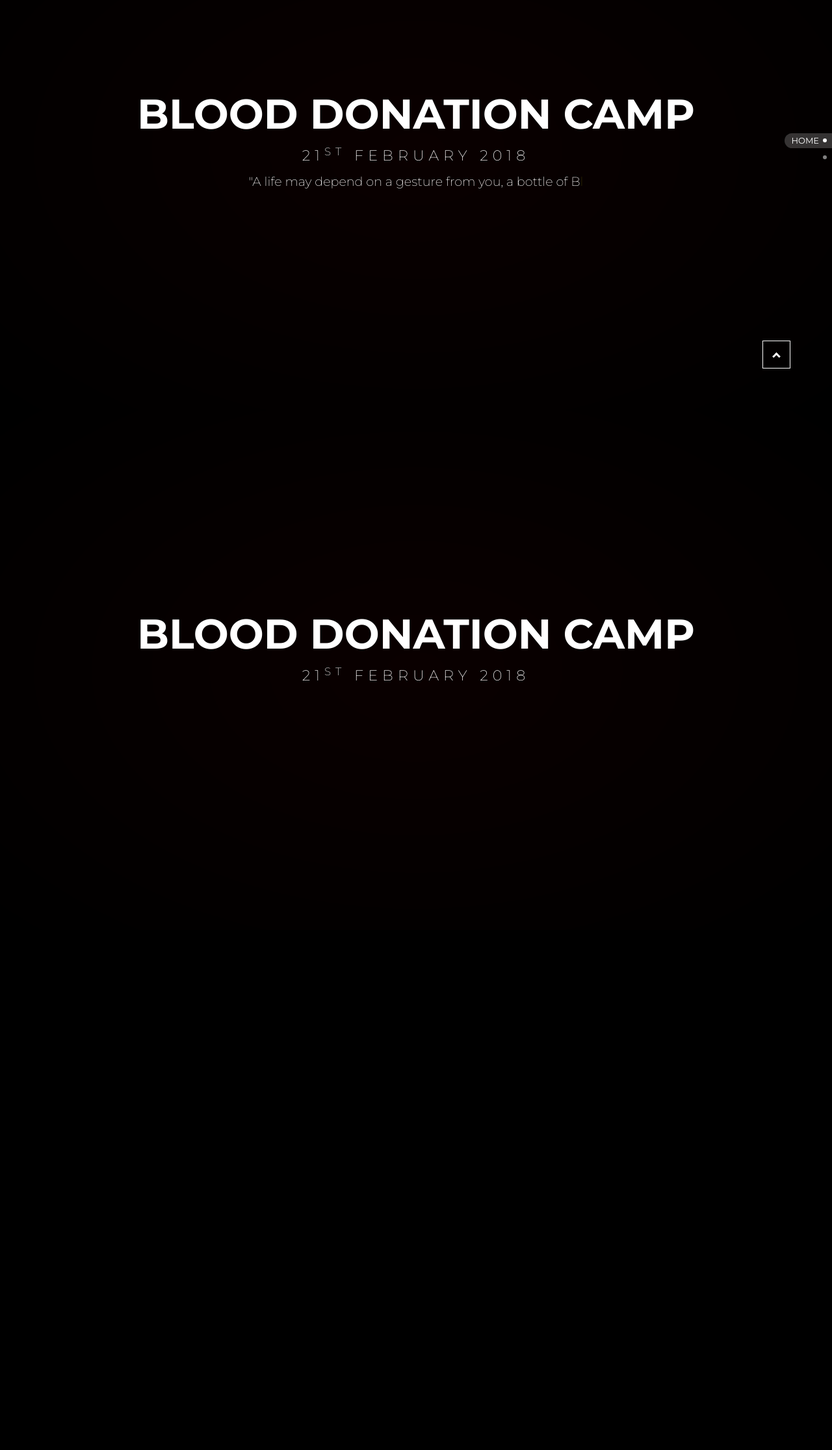
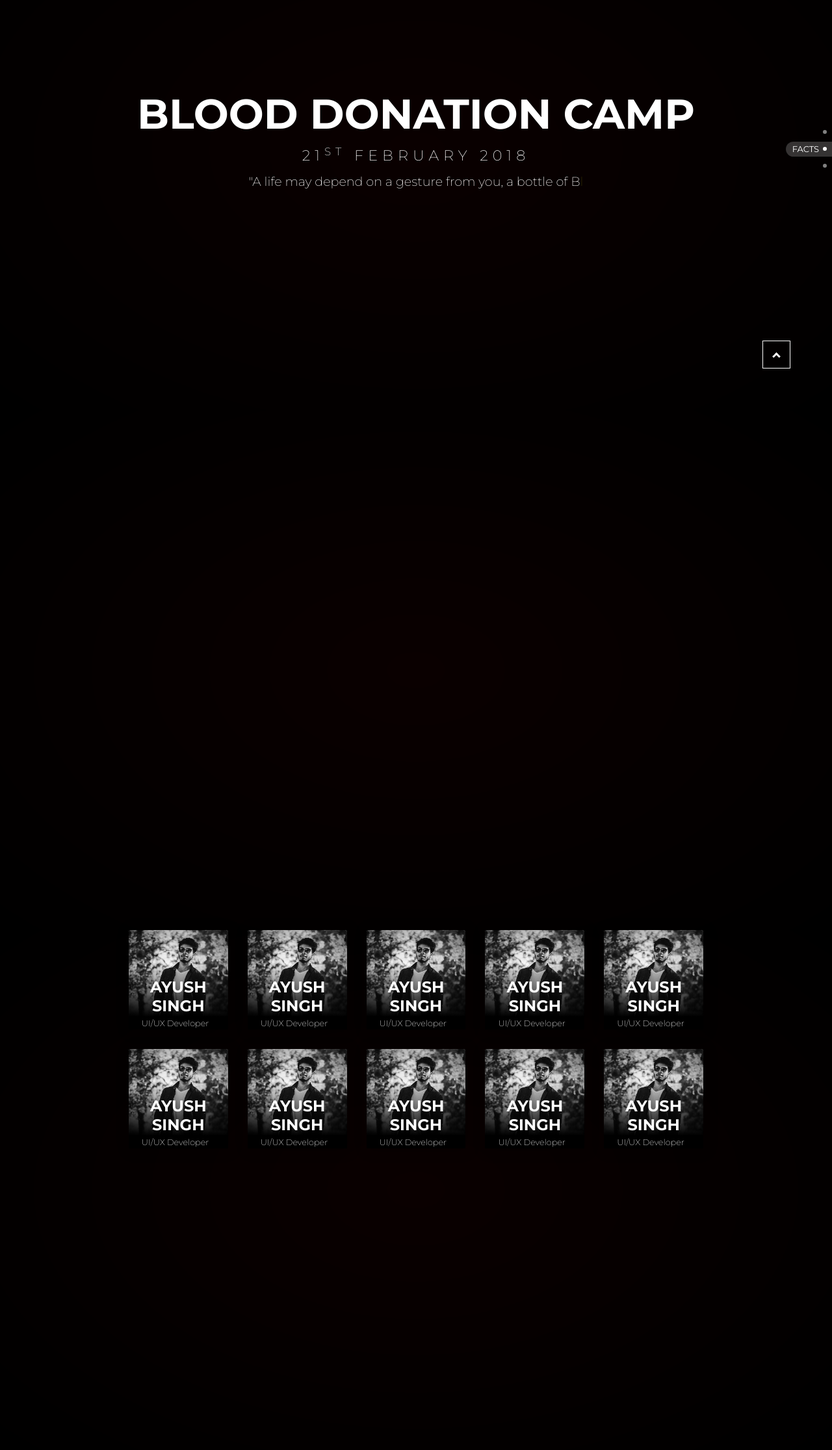
Before and after one commit to ayush013/Blood-Donation, a PHP site: page / in a window 1280 px wide. Shown: the part 169-2400 px from the top of the page at 65% size. Before the commit the page ends 1217 px from the top, so only its background shows below. Run offline with PHP 8.4, Linux system fonts and the light colour scheme.

Commit message:
added team prototype

```diff
--- a/css/styles.css
+++ b/css/styles.css
@@ -21,6 +21,7 @@ body {
 .navbar {
 	padding: 5vh 5vw;
 	background: linear-gradient(to bottom, rgba(0,0,0,1) 10%, rgba(0,0,0,0) 100%);
+	padding-bottom: 0;
 }
 
 #landingtitle {
@@ -58,7 +59,7 @@ body {
     height: 43px;
     width: 43px;
     background-color: rgba(0,0,0,0);
-    z-index: 10;
+    z-index: 1050;
     cursor: pointer;
 }
 
@@ -107,3 +108,50 @@ body::-webkit-scrollbar
 body::-webkit-scrollbar-thumb {
     background-color: #2d0000;
 }
+
+.card {
+	box-shadow:2px 2px 20px rgba(0,0,0,0.3);
+	border:none;
+	margin-bottom:30px;
+}
+
+
+.card-img-overlay {
+	top: unset;
+    color: #fff;
+    background: linear-gradient(to bottom, rgba(0,0,0, 0) 0%, rgba(0,0,0,1) 80%);
+    padding-bottom: 0;
+}
+
+.card-text {
+	font-weight: 200;
+	cursor: default;
+	font-size: 0.8rem;
+}
+
+.card-title {
+	cursor: default;
+	margin: 0;
+	text-align: center;
+}
+
+.team {
+	height: 100vh;
+}
+
+.card hr {
+	border-top: 2px solid rgb(255, 255, 255);
+    color: white;
+    margin: 0;
+    width: 0;
+}
+
+.card:hover hr {
+	width: 100%;
+	transition: all 0.5s ease-in-out;
+}
+
+.card:hover {
+	opacity: 0.8;
+	transition: all 0.5s ease-in-out;
+}
--- a/index.html
+++ b/index.html
@@ -26,7 +26,7 @@
     right: 0;
     bottom: 0;
     background: radial-gradient(ellipse at center, rgba(38,0,0,1) 0%, rgba(0,0,0,1) 100%);
-    z-index: 1000;
+    z-index: 10000;
   }
 
   #presvg {
@@ -65,7 +65,7 @@
   <div id="presvg">
     <svg class="heart" xmlns="http://www.w3.org/2000/svg" viewBox="0 0 512 612">
     <style type="text/css">
-      .st0{enable-background:new    ;}
+      .st0{enable-background:new;}
       .st1{fill:#FCFCFC;}
     </style>
     <path class="heart_path"  d="M401.8,67.8c-18.7-19.1-43.7-29.6-70.4-29.6c-26.3,0-51,10.2-69.6,28.8l-9.6,9.6l-9.6-9.6C224,48.4,199.3,38.2,173,38.2
@@ -120,6 +120,9 @@
   </div>
 </div>
 
+<div id="section-scroller-button">
+  <i class="caret"></i>
+</div>
 
 <!-- Navigation -->
 <nav class="navbar navbar-expand-lg fixed-top navbar-dark">
@@ -129,12 +132,8 @@
 
 </nav>
 
-<div id="section-scroller-button">
-  <i class="caret"></i>
-</div>
 
-
-<div class="section-scroll scrollable-section landing" data-section-title="Home">
+<div class="section-scroll scrollable-section landing container-fluid" data-section-title="Home">
 
   <span id="landingtitle">Blood Donation Camp</span>
   <span id="landingdate">21<sup>st</sup> FEBRUARY 2018</span>
@@ -143,13 +142,134 @@
 
 </div>
 
-<div class="section-scroll scrollable-section facts" data-section-title="Facts">
-  <span id="landingtitle">Blood Donation Camp</span>
-  <span id="landingdate">21<sup>st</sup> FEBRUARY 2018</span>
-  <span id="landingquotes"></span>
+<div class="section-scroll scrollable-section facts container-fluid" data-section-title="Facts">
+
 
 </div>
 
+<div class="section-scroll scrollable-section team container-fluid" data-section-title="Team">
+
+  <div class="row">
+        <div class="col"></div>
+
+        <div class="col">
+          <div class="card ">
+          <img class="card-img-top" src="./assets/team.jpg" alt="Card image cap">
+          <div class="card-img-overlay">
+            <h4 class="card-title"><strong>AYUSH SINGH</strong></h4>
+            <hr>
+            <p class="card-text">UI/UX Developer</p>
+          </div>
+        </div>
+        </div>
+
+        <div class="col">
+          <div class="card ">
+          <img class="card-img-top" src="./assets/team.jpg" alt="Card image cap">
+          <div class="card-img-overlay">
+            <h4 class="card-title"><strong>AYUSH SINGH</strong></h4>
+            <hr>
+            <p class="card-text">UI/UX Developer</p>
+          </div>
+        </div>
+        </div>
+
+        <div class="col">
+          <div class="card ">
+          <img class="card-img-top" src="./assets/team.jpg" alt="Card image cap">
+          <div class="card-img-overlay">
+            <h4 class="card-title"><strong>AYUSH SINGH</strong></h4>
+            <hr>
+            <p class="card-text">UI/UX Developer</p>
+          </div>
+        </div>
+        </div>
+
+        <div class="col">
+          <div class="card ">
+          <img class="card-img-top" src="./assets/team.jpg" alt="Card image cap">
+          <div class="card-img-overlay">
+            <h4 class="card-title"><strong>AYUSH SINGH</strong></h4>
+            <hr>
+            <p class="card-text">UI/UX Developer</p>
+          </div>
+        </div>
+        </div>
+
+        <div class="col">
+          <div class="card ">
+          <img class="card-img-top" src="./assets/team.jpg" alt="Card image cap">
+          <div class="card-img-overlay">
+            <h4 class="card-title"><strong>AYUSH SINGH</strong></h4>
+            <hr>
+            <p class="card-text">UI/UX Developer</p>
+          </div>
+        </div>
+        </div>
+
+        <div class="col"></div>
+  </div>
+
+  <div class="row">
+        <div class="col"></div>
+
+        <div class="col">
+          <div class="card ">
+          <img class="card-img-top" src="./assets/team.jpg" alt="Card image cap">
+          <div class="card-img-overlay">
+            <h4 class="card-title"><strong>AYUSH SINGH</strong></h4>
+            <hr>
+            <p class="card-text">UI/UX Developer</p>
+          </div>
+        </div>
+        </div>
+
+        <div class="col">
+          <div class="card ">
+          <img class="card-img-top" src="./assets/team.jpg" alt="Card image cap">
+          <div class="card-img-overlay">
+            <h4 class="card-title"><strong>AYUSH SINGH</strong></h4>
+            <hr>
+            <p class="card-text">UI/UX Developer</p>
+          </div>
+        </div>
+        </div>
+
+        <div class="col">
+          <div class="card ">
+          <img class="card-img-top" src="./assets/team.jpg" alt="Card image cap">
+          <div class="card-img-overlay">
+            <h4 class="card-title"><strong>AYUSH SINGH</strong></h4>
+            <hr>
+            <p class="card-text">UI/UX Developer</p>
+          </div>
+        </div>
+        </div>
+
+        <div class="col">
+          <div class="card ">
+          <img class="card-img-top" src="./assets/team.jpg" alt="Card image cap">
+          <div class="card-img-overlay">
+            <h4 class="card-title"><strong>AYUSH SINGH</strong></h4>
+            <hr>
+            <p class="card-text">UI/UX Developer</p>
+          </div>
+        </div>
+        </div>
+
+        <div class="col">
+          <div class="card ">
+          <img class="card-img-top" src="./assets/team.jpg" alt="Card image cap">
+          <div class="card-img-overlay">
+            <h4 class="card-title"><strong>AYUSH SINGH</strong></h4>
+            <hr>
+            <p class="card-text">UI/UX Developer</p>
+          </div>
+        </div>
+        </div>
+        <div class="col"></div>
+  </div>
+</div>
 
 <link href="https://fonts.googleapis.com/css?family=Montserrat:200,400,700" rel="stylesheet">
 <script type="text/javascript" src="js/jquery.min.js"></script>
```
Also changed, not shown: assets/team.jpg (added).
